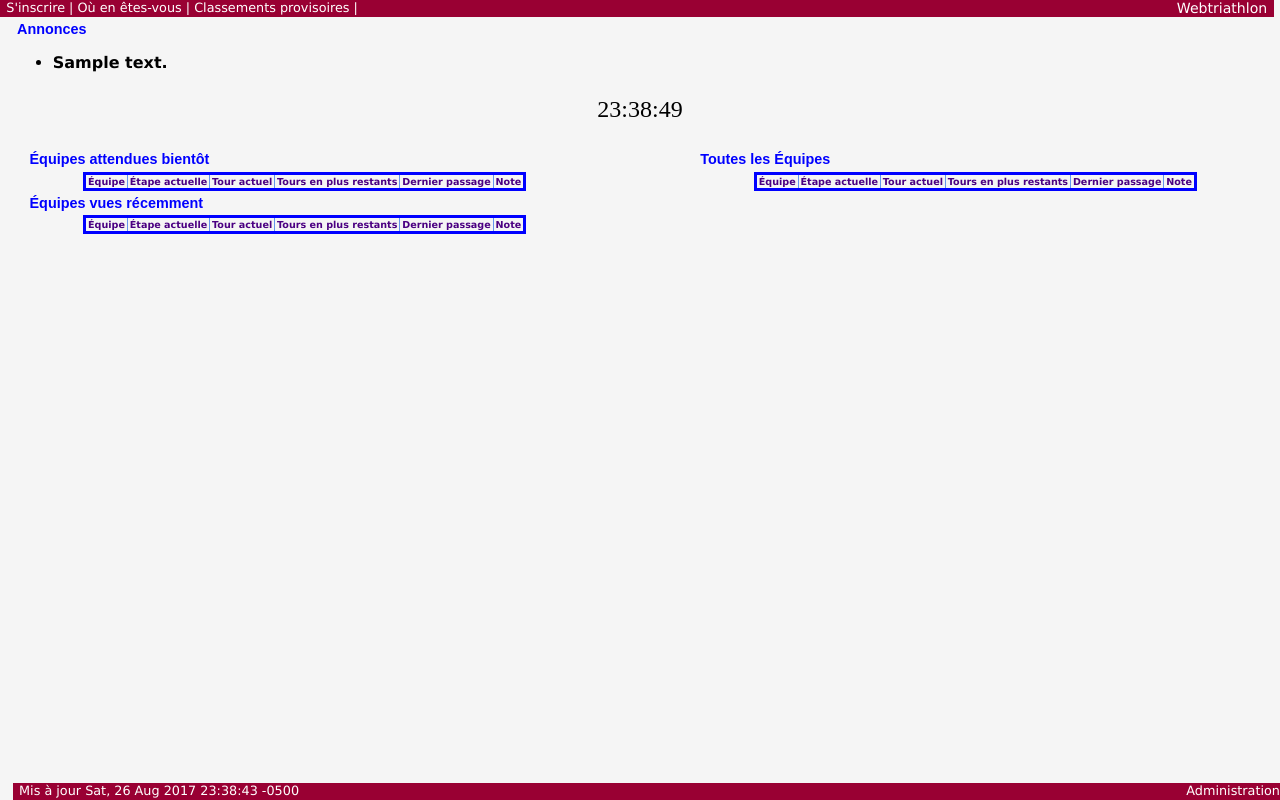
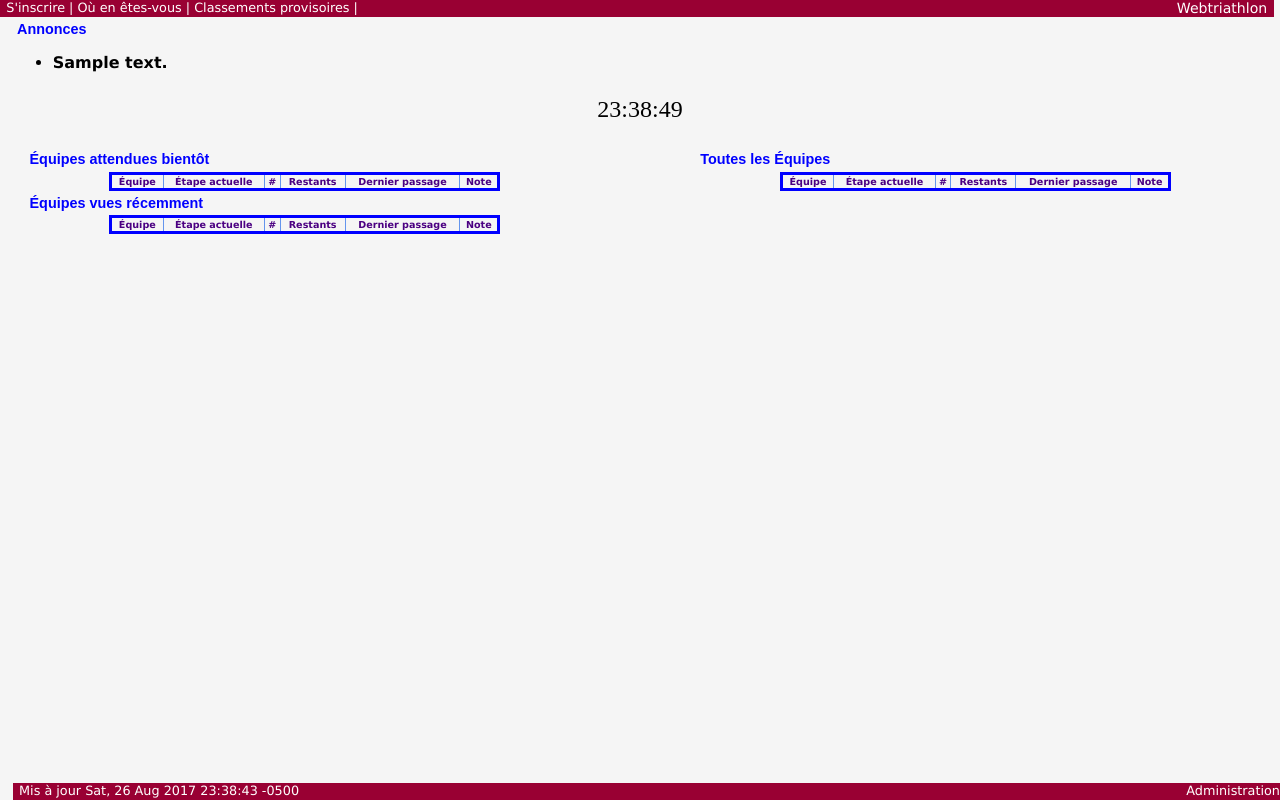
Before and after one commit to maximesteisel/webtriathlon, a Django app: template src/server/data/templates/user_site/status.html in a window 1280 px wide. Run offline with Django 3.2, Linux system fonts and the light colour scheme; the template is opened without the code that fills it: most values are stand-ins (such as "Sample title", 1, 10 or a date in 2020); lists and menus that the app fills with data are empty.

Commit message:
Afficher les passages plutot que les tours dans la page status

```diff
--- a/src/server/data/templates/user_site/teams.html
+++ b/src/server/data/templates/user_site/teams.html
@@ -2,8 +2,8 @@
         <tr>
             <th> Équipe </th>
             <th> Étape actuelle </th>
-            <th> Tour actuel </th>
-            <th> Tours en plus restants </th>
+            <th> # </th>
+            <th> Restants </th>
             <th> Dernier passage </th>
             <th> Note </th>
         </tr>
@@ -17,11 +17,11 @@
              <td colspan="3"> <b> TERMINÉ </b> </td>
              {% else %}
              <td> {{t.state.current_stage.lap_type}} </td>
-             <td> {{t.state.current_lap}} </td>
-              {% if not t.state.current_lap_left and not t.state.have_finished %}
+             <td> {{t.state.last_passage.nb}} </td>
+              {% if t.state.passages_left == 1 %}
               <td> <b> DERNIER TOUR </b> </td>
               {% else %}
-              <td> <b> {{t.state.current_lap_left}}</b> </td>
+              <td> <b> {{t.state.passages_left}}</b> </td>
               {% endif %}
              {% endif %}
             <td> {{t.state.last_passage.time|time:"H:i:s"}} </td>
```
